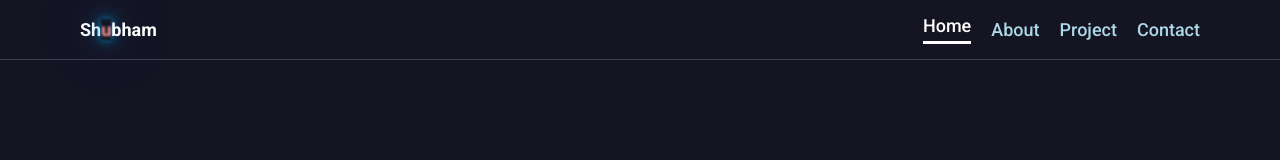
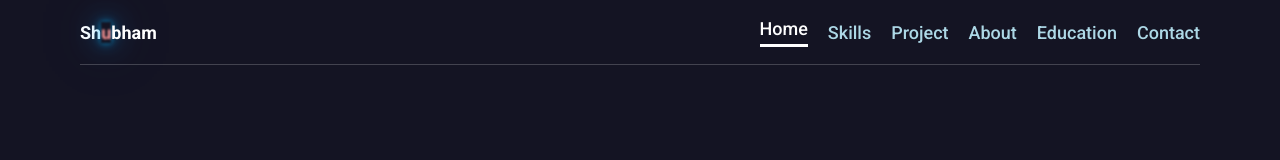
Before and after one commit to shubham51s/reactPortfolio, a React (Create React App) app: page / in a window 1280 px wide. Shown: the top 160 px of the page. Built offline with nearby package versions, Linux system fonts and the light colour scheme.

Commit message:
header all tabs added and navigation linked

```diff
--- a/src/components/About/index.js
+++ b/src/components/About/index.js
@@ -3,7 +3,7 @@ import style from "./aboutme.module.css";
 
 function AboutComp() {
   return (
-    <div className={style.outerContainer}>
+    <div className={style.outerContainer} id="aboutSection">
       <div className={style.mainContainer}>
         <div className={style.headingMain}>About Me</div>
         <div className={style.aboutContainer}>
--- a/src/components/ContactMe/index.js
+++ b/src/components/ContactMe/index.js
@@ -13,7 +13,7 @@ function ContactComp() {
   const [num, setNum] = useState();
 
   return (
-    <div className={style.outerContainer}>
+    <div className={style.outerContainer} id="contactSection">
       <div className={style.mainContainer}>
         <div className={style.headingMain}>Get in touch</div>
         <div className={style.mainContent}>
--- a/src/components/Education/index.js
+++ b/src/components/Education/index.js
@@ -5,7 +5,7 @@ import diplomaCollegeImg from "../../assets/Kssed polytechnic.png";
 
 function MyEducationComp() {
   return (
-    <div className={style.outerContainer}>
+    <div className={style.outerContainer} id="educationSection">
       <div className={style.mainContainer}>
         <div className={style.headingMain}>My Education</div>
         <div className={style.contentMain}>
--- a/src/components/Header/commonheader.module.css
+++ b/src/components/Header/commonheader.module.css
@@ -1,9 +1,12 @@
 .outerContainer {
+  position: fixed;
+  display: flex;
+  justify-content: center;
+  /* align-items: center; */
   width: 100%;
   background-color: rgb(20, 20, 35);
-  padding-top: 15px;
-  padding-bottom: 15px;
-  border-bottom: 1px solid rgba(170, 166, 195, 0.3);
+  height: 65px;
+  z-index: 999;
 }
 
 .mainContainer {
@@ -12,13 +15,10 @@
   align-items: center;
   margin-right: 10px;
   margin-left: 10px;
-}
-
-@media screen and (min-width: 500px) {
-  .mainContainer {
-    margin-right: 20px;
-    margin-left: 20px;
-  }
+  margin-right: 80px;
+  margin-left: 80px;
+  width: 95%;
+  border-bottom: 1px solid rgba(255, 255, 255, 0.2);
 }
 
 @media screen and (min-width: 800px) {
@@ -155,3 +155,7 @@
   padding-bottom: 5px;
   border-bottom: 3px solid white;
 }
+
+.sectionLink {
+  text-decoration: none;
+}
--- a/src/components/Header/index.js
+++ b/src/components/Header/index.js
@@ -24,6 +24,7 @@ function CommonHeader() {
           <span>m </span>
         </div>
         <div className={style.navContainer}>
+          <a href="#homeSection" className={style.sectionLink}>
             <li
               className={`${style.navListItem} ${
                 activeNav === 1 ? style.currentNav : ""
@@ -32,14 +33,18 @@ function CommonHeader() {
             >
               Home
             </li>
+          </a>
+          <a href="#skillSection" className={style.sectionLink}>
             <li
               className={`${style.navListItem} ${
                 activeNav === 2 ? style.currentNav : ""
               }`}
               onClick={() => handleNavClick(2)}
             >
-            About
+              Skills
             </li>
+          </a>
+          <a href="#projectSection" className={style.sectionLink}>
             <li
               className={`${style.navListItem} ${
                 activeNav === 3 ? style.currentNav : ""
@@ -48,14 +53,37 @@ function CommonHeader() {
             >
               Project
             </li>
+          </a>
+          <a href="#aboutSection" className={style.sectionLink}>
             <li
               className={`${style.navListItem} ${
                 activeNav === 4 ? style.currentNav : ""
               }`}
               onClick={() => handleNavClick(4)}
             >
+              About
+            </li>
+          </a>
+          <a href="#educationSection" className={style.sectionLink}>
+            <li
+              className={`${style.navListItem} ${
+                activeNav === 5 ? style.currentNav : ""
+              }`}
+              onClick={() => handleNavClick(5)}
+            >
+              Education
+            </li>
+          </a>
+          <a href="#contactSection" className={style.sectionLink}>
+            <li
+              className={`${style.navListItem} ${
+                activeNav === 6 ? style.currentNav : ""
+              }`}
+              onClick={() => handleNavClick(6)}
+            >
               Contact
             </li>
+          </a>
         </div>
       </div>
     </div>
--- a/src/components/Home/index.js
+++ b/src/components/Home/index.js
@@ -4,7 +4,7 @@ import resume from "../../assets/shubhamResume.pdf";
 
 function HomeComp() {
   return (
-    <div className={style.outerContainer}>
+    <div className={style.outerContainer} id="homeSection">
       <div className={style.mainContainer}>
         <div className={style.leftMainContainer}>
           <div className={style.leftContent}>
--- a/src/components/MyProjects/index.js
+++ b/src/components/MyProjects/index.js
@@ -5,7 +5,7 @@ import redditImg from "../../assets/reddit.png";
 
 function MyProjectComp() {
   return (
-    <div className={style.outerContainer}>
+    <div className={style.outerContainer} id="projectSection">
       <div className={style.mainContainer}>
         <div className={style.headingMain}>My Projects</div>
         <div className={style.projectContainer}>
--- a/src/components/MySkills/index.js
+++ b/src/components/MySkills/index.js
@@ -12,7 +12,7 @@ import mongodbPng from "../../assets/mongodb_original_logo_icon_146424.png";
 
 function MySkillsComp() {
   return (
-    <div className={style.outerContainer}>
+    <div className={style.outerContainer} id="skillSection">
       <div className={style.mainContainer}>
         <div className={style.headingMain}>My Skills</div>
         <div className={style.skillsContent}>
--- a/src/index.css
+++ b/src/index.css
@@ -13,4 +13,5 @@ code {
   padding: 0;
   color: white;
   font-family: "Roboto", sans-serif;
+  scroll-behavior: smooth;
 }
```
Lines whose indentation alone changed are shown as unchanged.
